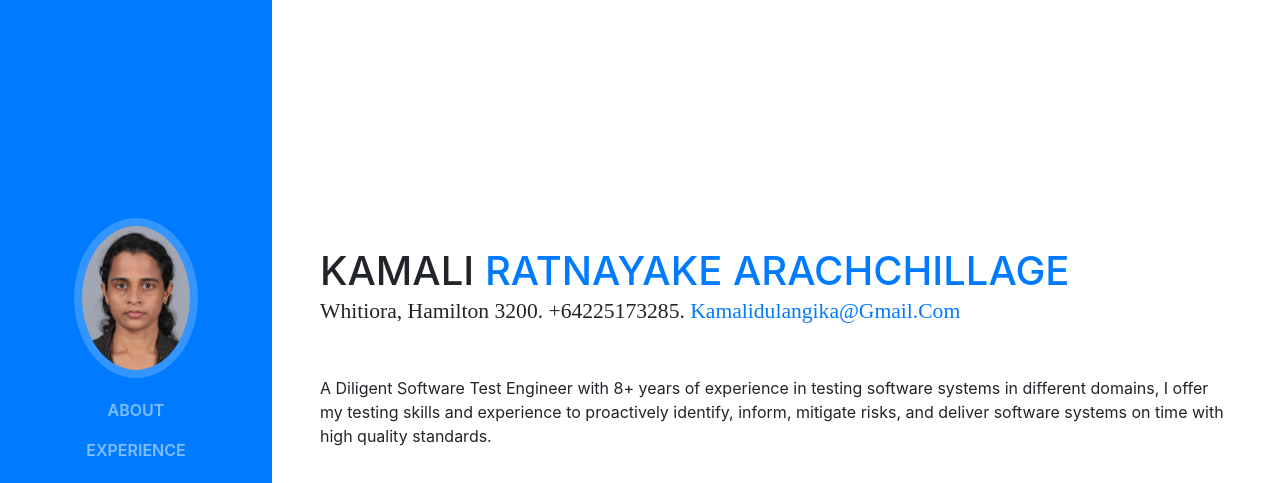
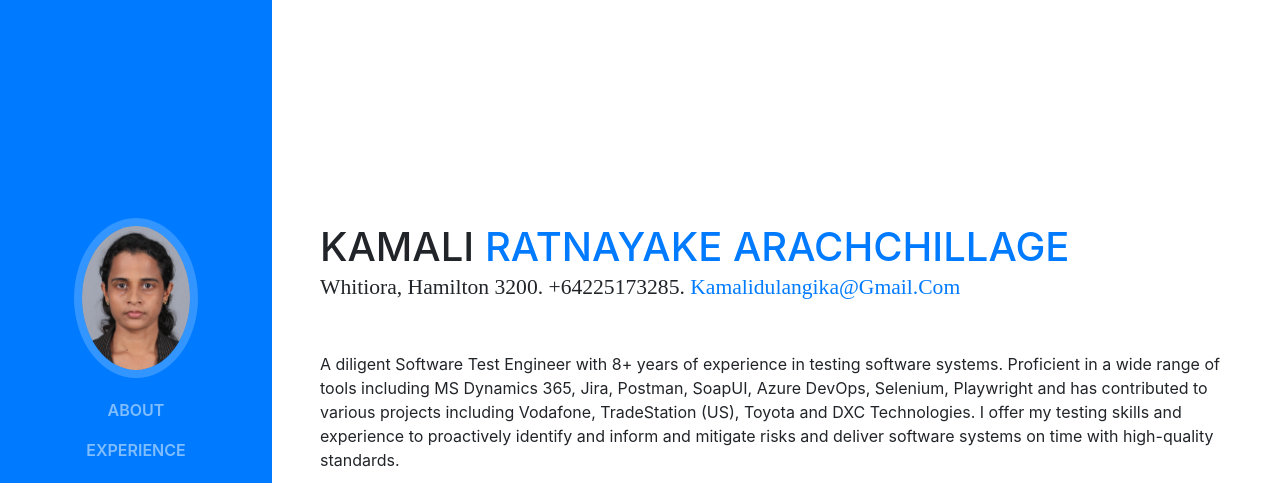
Before and after one commit to Kamrrat/student_portfolio, a website with bundled scripts: page docs/index.html in a window 1280 px wide. Shown: the top 483 px of the page. Built offline with nearby package versions, Linux system fonts and the light colour scheme; a web font is replaced by a local one.

Commit message:
Update index.html
Update profile

```diff
--- a/docs/index.html
+++ b/docs/index.html
@@ -72,7 +72,7 @@
           <div class="subheading mb-5">Whitiora, Hamilton 3200. +64225173285.
             <a href="mailto:kamalidulangika@gmail.com"><lowercase-text>kamalidulangika@gmail.com</lowercase-text></a>
           </div>
-          <p class="mb-5">A Diligent Software Test Engineer with 8+ years of experience in testing software systems in  different domains, I offer my testing skills and experience to proactively  identify, inform, mitigate risks, and deliver software systems on time with high  quality standards.</p>
+          <p class="mb-5">A diligent Software Test Engineer with 8+ years of experience in testing software systems. Proficient in a wide range of tools including MS Dynamics 365, Jira, Postman, SoapUI, Azure DevOps, Selenium, Playwright and has contributed to various projects including Vodafone, TradeStation (US), Toyota and DXC Technologies. I offer my testing skills and experience to proactively identify and inform and mitigate risks and deliver software systems on time with high-quality standards.</p>
           <ul class="list-inline list-social-icons mb-0">
             <!--li class="list-inline-item">
               <a href="#">
```
